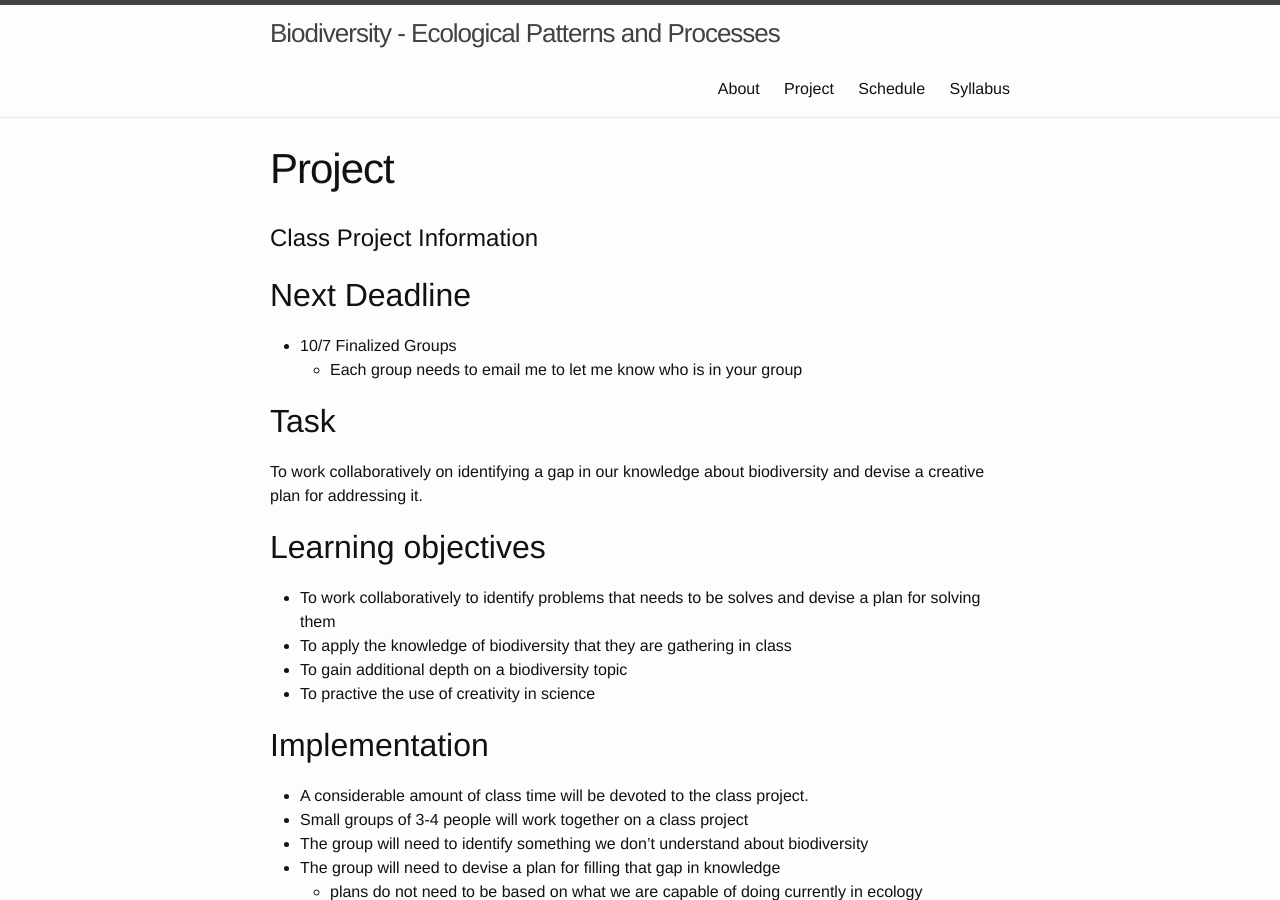
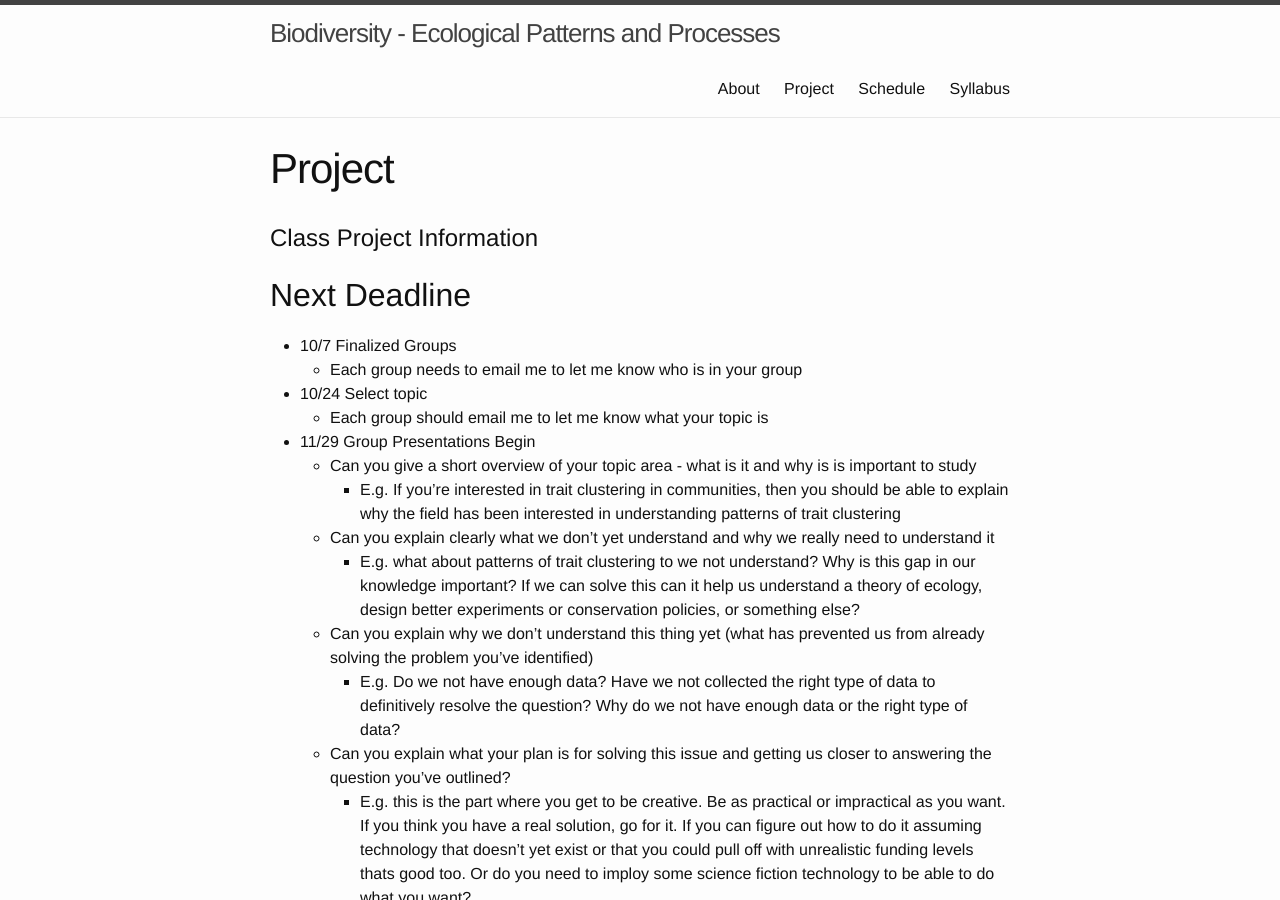
Before and after one commit to skmorgane/biodiversity-course, a Jekyll site: the page built from project.md, in a window 1280 px wide and 900 px high. Built offline with Jekyll 4.4.1, drawn with Linux system fonts in a browser that asks for light colours; some of the changed text lies outside the part shown.

Commit message:
Update project deadlines

```diff
--- a/project.md
+++ b/project.md
@@ -8,6 +8,19 @@ title: Project
 
 * 10/7 Finalized Groups
     * Each group needs to email me to let me know who is in your group
+* 10/24 Select topic
+    * Each group should email me to let me know what your topic is
+* 11/29 Group Presentations Begin
+    * Can you give a short overview of your topic area - what is it and why is is important to study
+      - E.g. If you're interested in trait clustering in communities, then you should be able to explain why the field has been interested in understanding patterns of trait clustering
+    * Can you explain clearly what we don't yet understand and why we really need to understand it
+      - E.g. what about patterns of trait clustering to we not understand? Why is this gap in our knowledge important? If we can solve this can it help us understand a theory of ecology, design better experiments or conservation policies, or something else?
+    * Can you explain why we don't understand this thing yet (what has prevented us from already solving the problem you've identified)
+      - E.g. Do we not have enough data? Have we not collected the right type of data to definitively resolve the question? Why do we not have enough data or the right type of data?
+    * Can you explain what your plan is for solving this issue and getting us closer to answering the question you've outlined?
+      - E.g. this is the part where you get to be creative. Be as practical or impractical as you want. If you think you have a real solution, go for it. If you can figure out how to do it assuming technology that doesn't yet exist or that you could pull off with unrealistic funding levels thats good too. Or do you need to imploy some science fiction technology to be able to do what you want?
+    * If you answer yes to all of those questions, then you are ready to go!
+
 
 ## Task
 
```
